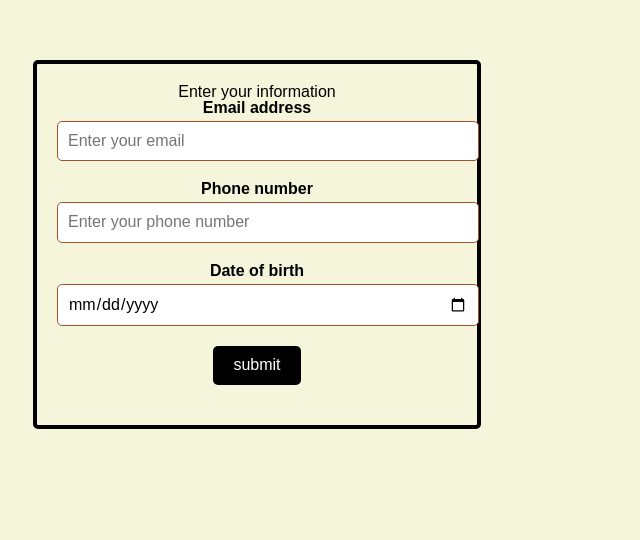
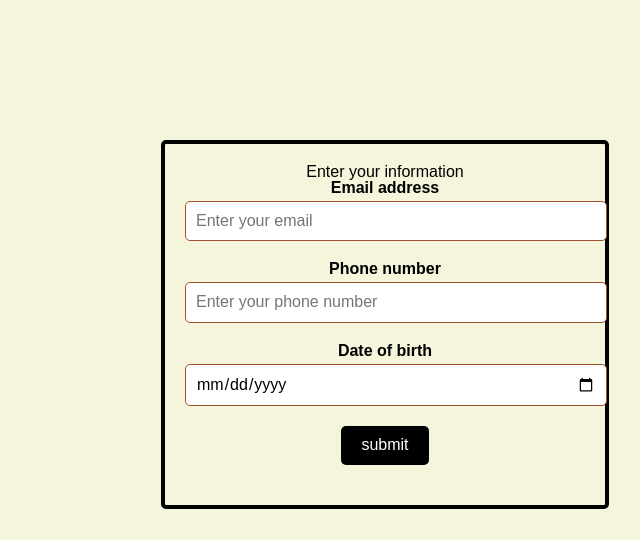
Before and after one commit to itmd362-Ali-Makhlouf/lab2, a plain HTML site: page index.html in a window 1280 px wide. Shown: the part 260-800 px from the top of the page, without its empty margins (479-1119 px from the left). Drawn offline with Linux system fonts and the light colour scheme.

Commit message:
fix form position

```diff
--- a/css/screen.css
+++ b/css/screen.css
@@ -16,8 +16,8 @@ h1{
     border: 4px solid #000000;
     border-radius: 5px;
     text-align: center;
-    top: 40%;
-    left: 40%;
+    top: 50%;
+    left: 50%;
   }
 
 
```
